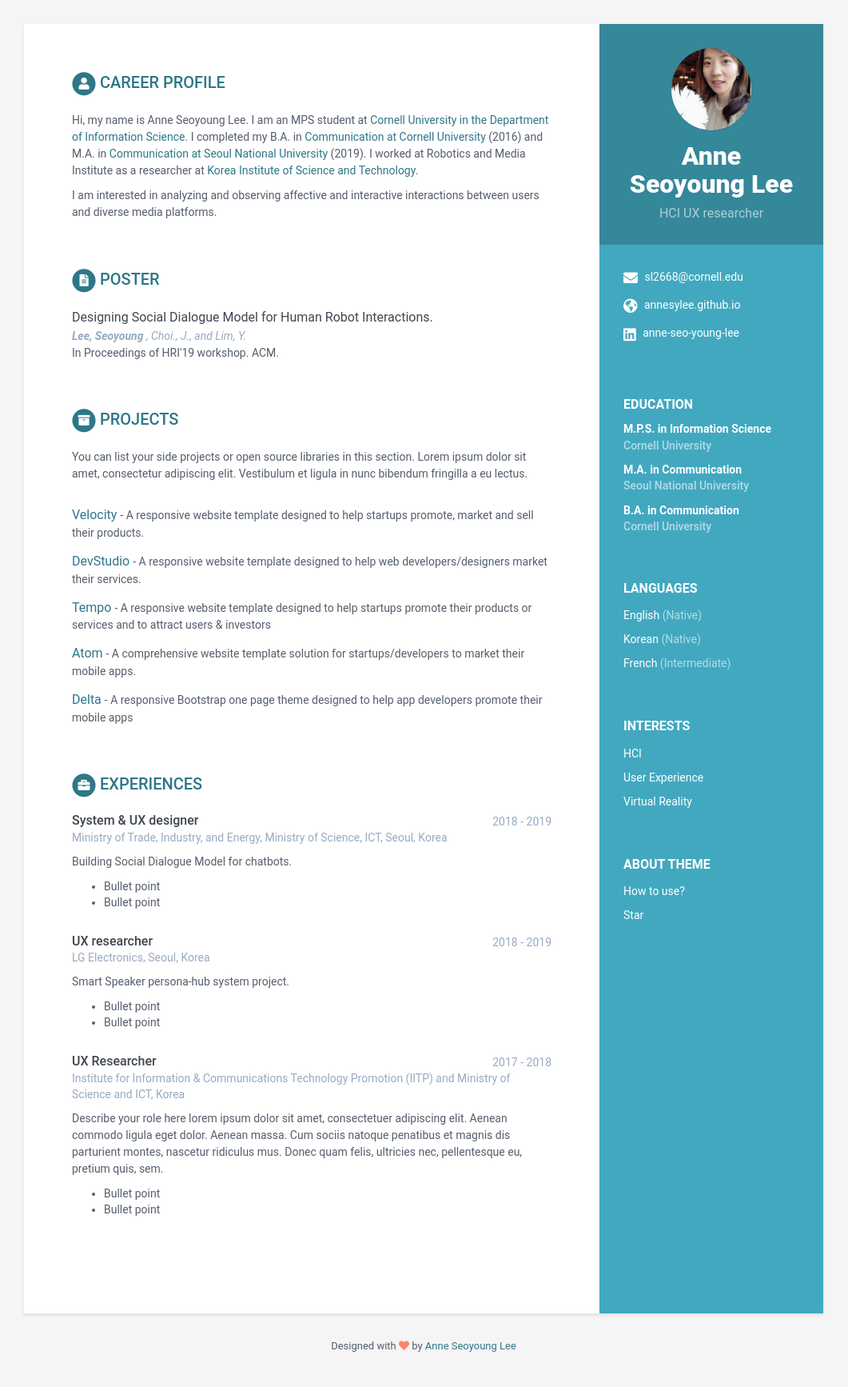
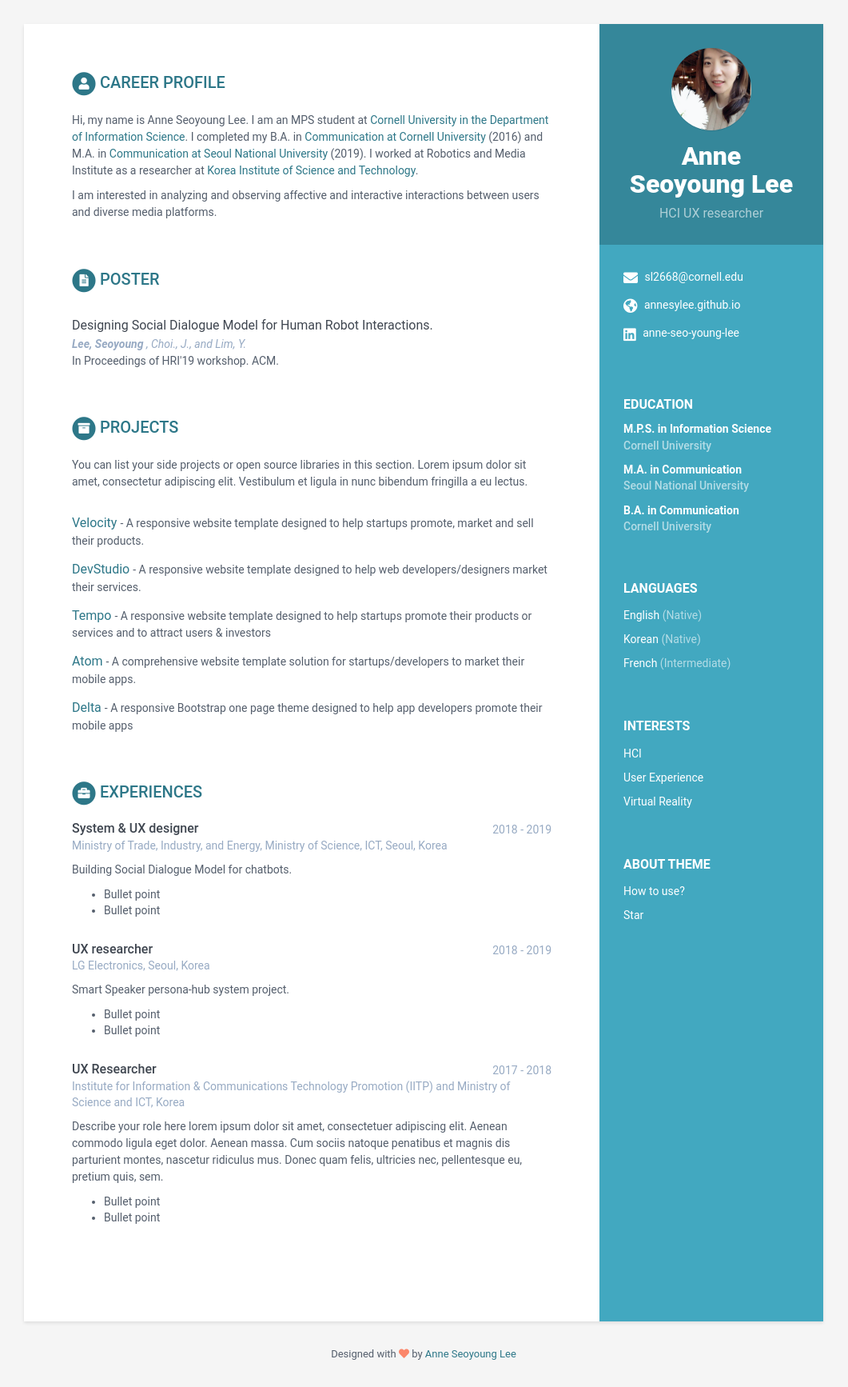
Before and after one commit to annesylee/annesylee.github.io, a Jekyll site: the page built from index.html, in a window 1280 px wide. Shown: the whole page at 80% size, without its empty margins (110-1171 px from the left). Built offline with Jekyll 4.4.1, drawn with Linux system fonts in a browser that asks for light colours.

```diff
--- a/_data/data.yml
+++ b/_data/data.yml
@@ -77,7 +77,7 @@ publications:
         conference: 16th International Conference on Ubiquitous Robots. IEEE. <br><a href="UR2019.pdf"> PDF</a></br>
 
     title: Poster
-    intro:
+    intro: |
     papers:
       - title: Designing Social Dialogue Model for Human Robot Interactions.
         authors: <strong> Lee, Seoyoung </strong>, Choi., J., and Lim, Y.
```
